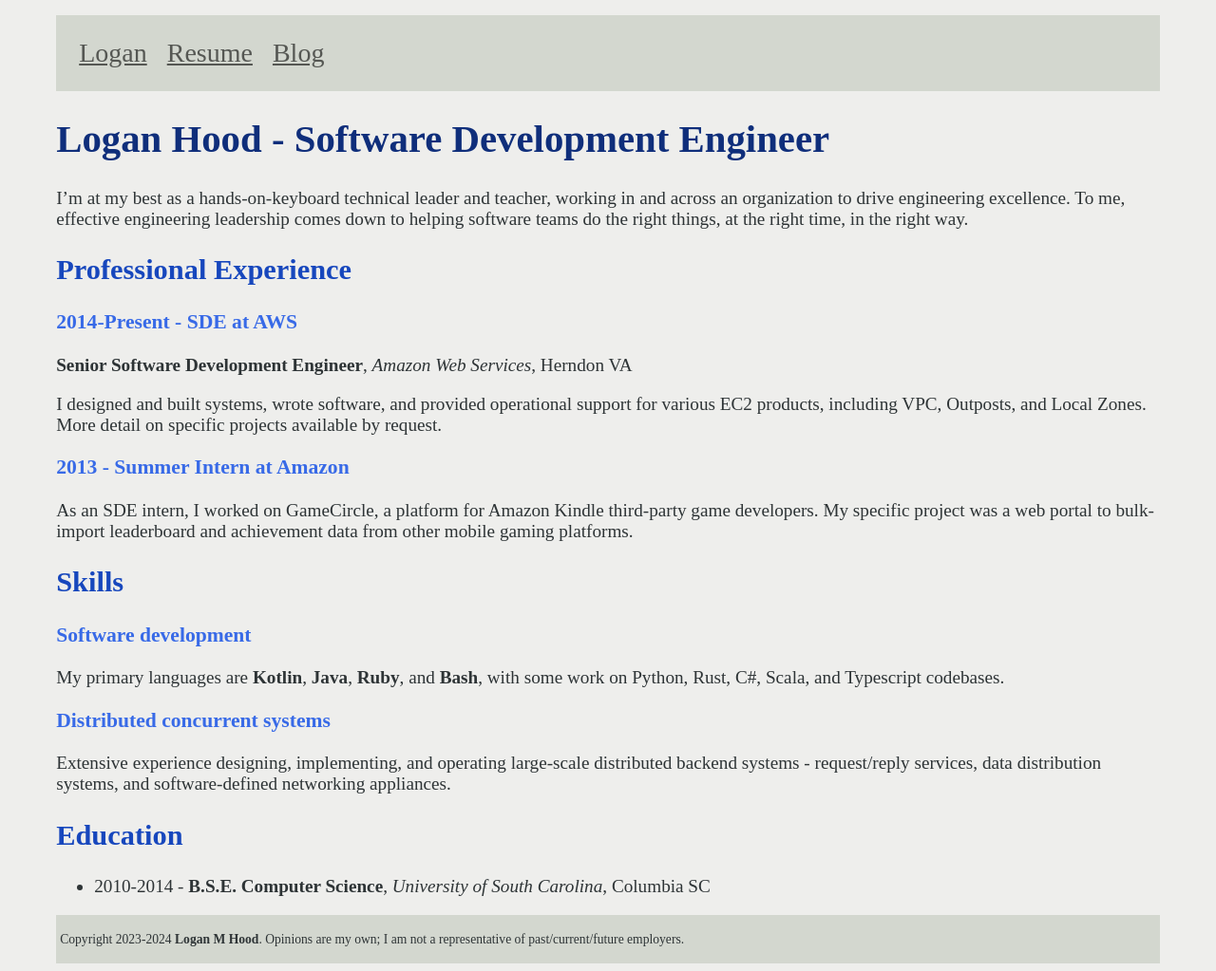
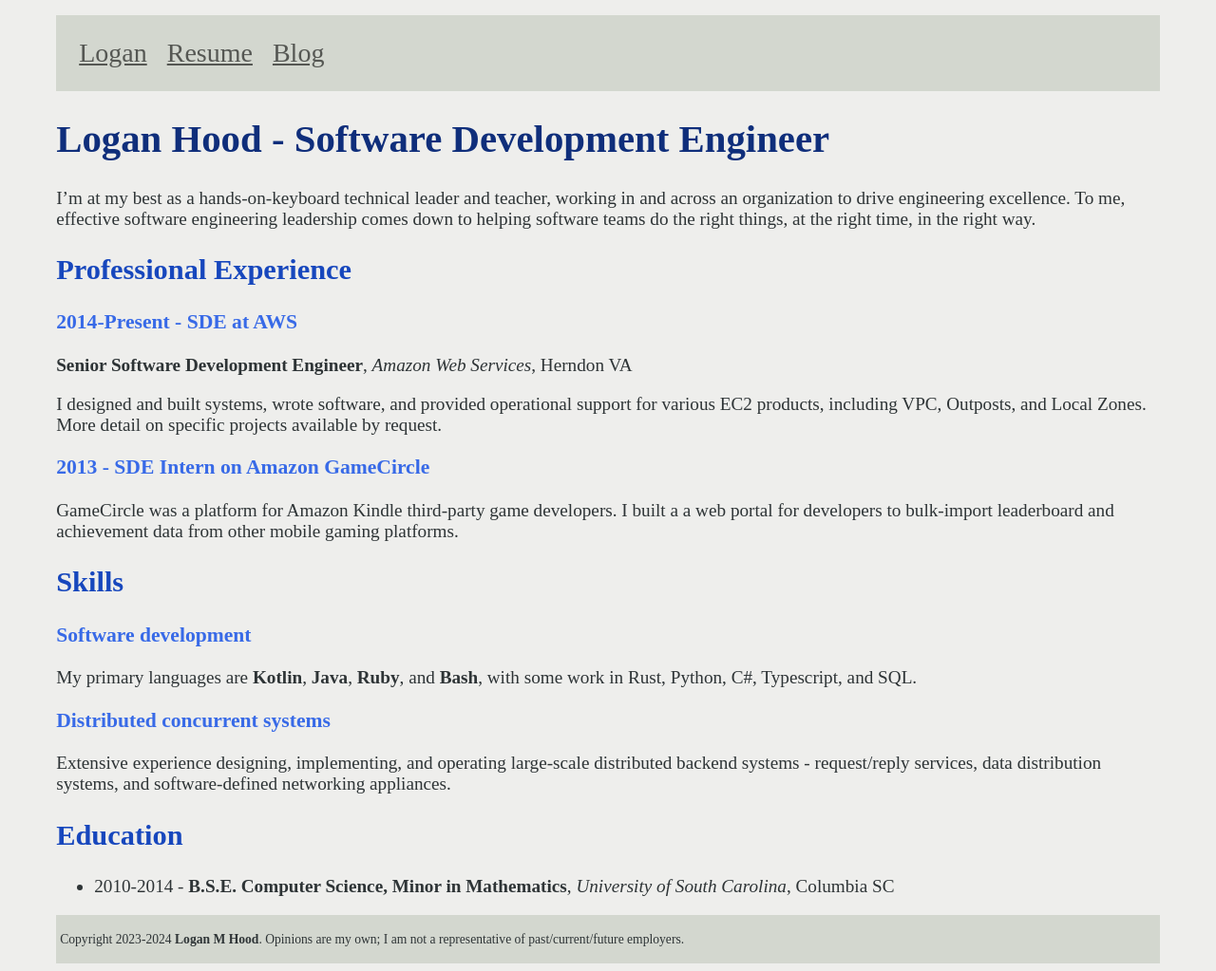
Before and after one commit to hoodlm/loganhooddotcom, a Jekyll site: the page built from resume.md, in a window 1280 px wide. Shown: the whole page at 95% size. Built offline with Jekyll 4.4.1, drawn with Linux system fonts in a browser that asks for light colours.

Commit message:
Resume wording tweaks

```diff
--- a/resume.md
+++ b/resume.md
@@ -6,7 +6,7 @@
 # Logan Hood - Software Development Engineer
 
 I'm at my best as a hands-on-keyboard technical leader and teacher, working in and across an organization to
-drive engineering excellence. To me, effective engineering leadership comes down to helping software teams
+drive engineering excellence. To me, effective software engineering leadership comes down to helping software teams
 do the right things, at the right time, in the right way.
 
 ## Professional Experience
@@ -18,18 +18,18 @@
 I designed and built systems, wrote software, and provided operational support for various EC2 products, including
 VPC, Outposts, and Local Zones. More detail on specific projects available by request.
 
-### 2013 - Summer Intern at Amazon
+### 2013 - SDE Intern on Amazon GameCircle
 
-As an SDE intern, I worked on GameCircle, a platform for Amazon Kindle third-party game developers. My
-specific project was a web portal to bulk-import leaderboard and achievement data from other mobile gaming
+GameCircle was a platform for Amazon Kindle third-party game developers. I built a
+a web portal for developers to bulk-import leaderboard and achievement data from other mobile gaming
 platforms.
 
 ## Skills
 
 ### Software development
 
-My primary languages are **Kotlin**, **Java**, **Ruby**, and **Bash**, with some work on Python, Rust, C#, Scala,
-and Typescript codebases.
+My primary languages are **Kotlin**, **Java**, **Ruby**, and **Bash**, with some work in Rust,
+Python, C#, Typescript, and SQL.
 
 ### Distributed concurrent systems
 
@@ -38,4 +38,4 @@
 
 ## Education
 
-* 2010-2014 - **B.S.E. Computer Science**, *University of South Carolina*, Columbia SC
+* 2010-2014 - **B.S.E. Computer Science, Minor in Mathematics**, *University of South Carolina*, Columbia SC
```
